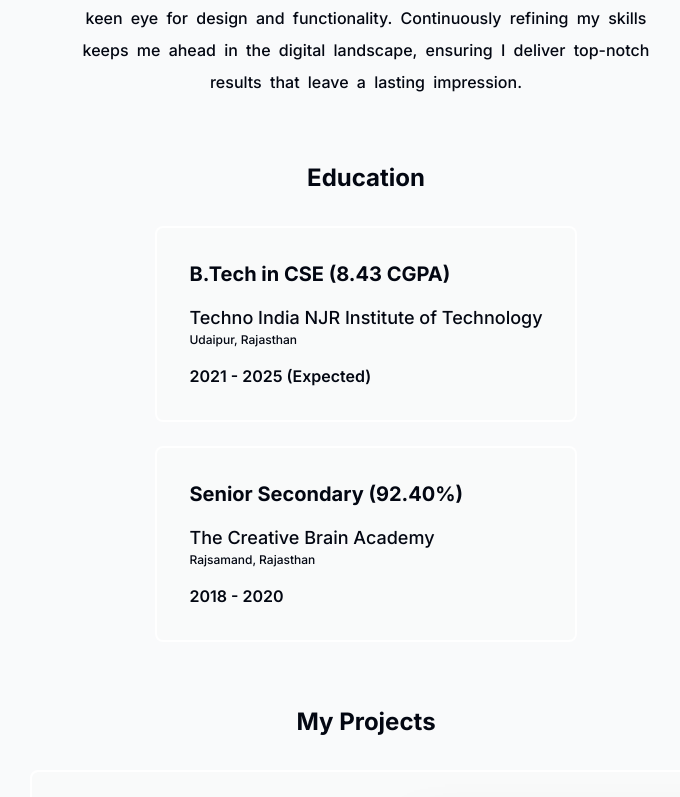
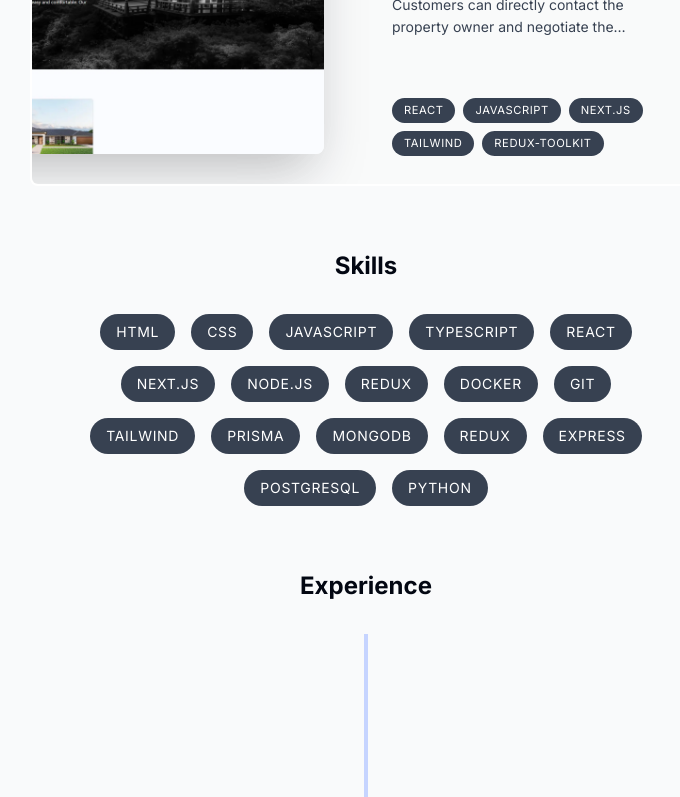
Before and after one commit to V4run-Sharma/portfolio, a Next.js app: page / in a window 1280 px wide. Shown: the part 2000-2797 px from the top of the page, without its empty margins (274-954 px from the left). Built offline with nearby package versions, Linux system fonts and the light colour scheme.

Commit message:
Experience section added

```diff
--- a/app/globals.css
+++ b/app/globals.css
@@ -16,11 +16,6 @@
 }
 
 /* Make new colors */
-:root {
-    --linkcolora: #c6d4ff;
-    --linkcolorb: #c0ddf9;
-    --linkcolorc: #bae5f4;
-    --linkcolord: #b4eeee;
-    --linkcolore: #aef6e9;
-    --linkcolorf: #a8ffe3;
+html {
+    --line-color: #f0f0f0;
 }
--- a/app/page.tsx
+++ b/app/page.tsx
@@ -1,19 +1,21 @@
 import Intro from "@/components/intro";
 import HeroPullUp from "@/components/hero-pull-up";
 import About from "@/components/about";
+import Education from "@/components/education";
 import Projects from "@/components/projects";
-import Education from "@/components/education";
 import Skills from "@/components/skills";
+import Experience from "@/components/experience";
 
 export default function Home() {
   return (
-    <main className="flex flex-col h-[5000px] justify-center items-center sm:gap-y-16 gap-y-6 sm:pt-28 p-8 pt-20">
+    <main className="flex flex-col justify-center items-center sm:gap-y-16 gap-y-6 sm:pt-28 p-8 pt-20">
       <Intro />
       <HeroPullUp />
       <About />
       <Education />
       <Projects />
       <Skills />
+      <Experience />
     </main>
   );
 }
--- a/components/education-card.tsx
+++ b/components/education-card.tsx
@@ -32,8 +32,8 @@ const EducationCard = ({
         scale: scaleProgess,
         opacity: opacityProgess,
       }}>
-      <article className="p-4 sm:p-8 rounded-lg bg-gray-50 bg-opacity-60 border-white border-2 border-opacity-80 hover:bg-opacity-100 transition">
-        <div className="flex flex-col gap-y-2 sm:gap-y-4">
+      <article className="p-[1.5px] rounded-lg bg-gradient-to-b from-[#c6d4ff] to-[#a8ffe3] flex justify-center items-center">
+        <div className="w-full h-full flex flex-col p-4 sm:p-6 bg-gray-100 hover:bg-gray-50 transition rounded-md gap-y-2 sm:gap-y-4">
           <h2 className="text-lg sm:text-xl font-bold">{degree}</h2>
           <div className="flex flex-col">
             <h3 className="text-base sm:text-lg font-medium">{college}</h3>
--- a/components/education.tsx
+++ b/components/education.tsx
@@ -11,7 +11,7 @@ const Education = () => {
   const { ref } = useSectionInView("Education", 1);
 
   return (
-    <section ref={ref} id="education" className="sm:scroll-mt-28">
+    <section ref={ref} id="education" className="scroll-mt-56">
       <div className="flex flex-col gap-y-4 sm:gap-y-8">
         <h1 className="sm:text-2xl text-xl font-bold text-center">Education</h1>
         <div className="flex flex-col gap-y-4 sm:gap-y-6">
--- /dev/null
+++ b/components/experience.tsx
@@ -0,0 +1,76 @@
+"use client";
+import React from "react";
+
+import {
+  VerticalTimeline,
+  VerticalTimelineElement,
+} from "react-vertical-timeline-component";
+import "react-vertical-timeline-component/style.min.css";
+
+import { useSectionInView } from "@/lib/hooks";
+import { experiencesData } from "@/lib/data";
+
+const Experience = () => {
+  const { ref } = useSectionInView("Experience", 0.25);
+
+  return (
+    <section id="experience" ref={ref} className="sm:scroll-mt-28">
+      <h1 className="sm:text-2xl text-xl font-bold text-center mb-4 sm:mb-8">
+        Experience
+      </h1>
+      <article className="hidden sm:block">
+        <VerticalTimeline lineColor="#c6d4ff">
+          {experiencesData.map((exp, index) => (
+            <React.Fragment key={index}>
+              <VerticalTimelineElement
+                visible={true}
+                contentStyle={{
+                  background: "#f3f4f6",
+                  color: "#020617",
+                  boxShadow: "0 0 0 4px #f9fafb",
+                  border: "0.5px solid white",
+                  textAlign: "left",
+                  padding: "1rem",
+                }}
+                contentArrowStyle={{
+                  borderRight: "0.4rem solid #020617",
+                  margin: "0 0.5rem",
+                }}
+                date={exp.date}
+                icon={exp.icon}
+                iconStyle={{
+                  padding: "0.5rem",
+                  background: "white",
+                  fontSize: "1.5rem",
+                }}>
+                <h3 className="!font-semibold !capitalize">{exp.title}</h3>
+                <p className="!mt-0">{exp.company}</p>
+                <p className="!text-sm !mt-0 !text-gray-500">{exp.location}</p>
+                <p className="!mt-2 !text-sm !text-gray-700">
+                  {exp.description}
+                </p>
+              </VerticalTimelineElement>
+            </React.Fragment>
+          ))}
+        </VerticalTimeline>
+      </article>
+      <article className="flex flex-col gap-y-4 sm:hidden">
+        {experiencesData.map((exp, index) => (
+          <React.Fragment key={index}>
+            <div className="p-[1.5px] rounded-lg bg-gradient-to-b from-[#c6d4ff] to-[#a8ffe3] flex justify-center items-center">
+              <div className="w-full h-full flex flex-col p-4 bg-gray-100 hover:bg-gray-50 transition rounded-md">
+                <h3 className="font-semibold capitalize">{exp.title}</h3>
+                <p>{exp.company}</p>
+                <p className="text-xs text-gray-500">{exp.location}</p>
+                <p className="text-xs text-gray-500 font-bold">{exp.date}</p>
+                <p className="text-sm mt-4 text-gray-700">{exp.description}</p>
+              </div>
+            </div>
+          </React.Fragment>
+        ))}
+      </article>
+    </section>
+  );
+};
+
+export default Experience;
--- a/components/header.tsx
+++ b/components/header.tsx
@@ -44,7 +44,7 @@ export default function Header() {
                 {link.name}
                 {link.name === activeSection && (
                   <motion.span
-                    className={`bg-[#d4f4ff] bg-opacity-60 rounded-full absolute inset-0 -z-10 darkbg-gray-50`}
+                    className={`bg-gradient-to-r from-[#dae3ff] to-[#d4fff1] bg-opacity-80 rounded-full absolute inset-0 -z-10 darkbg-gray-50`}
                     layoutId="activeSection"
                     transition={{
                       type: "spring",
--- a/components/skills.tsx
+++ b/components/skills.tsx
@@ -2,7 +2,7 @@
 
 import React from "react";
 
-import { delay, motion } from "framer-motion";
+import { motion } from "framer-motion";
 
 import { skillsData } from "@/lib/data";
 import { useSectionInView } from "@/lib/hooks";
@@ -17,10 +17,10 @@ const fadeInAnimationVariants = {
 };
 
 const Skills = () => {
-  const { ref } = useSectionInView("Skills", 0.25);
+  const { ref } = useSectionInView("Skills", 1);
 
   return (
-    <section ref={ref} id="skills" className="sm:scroll-mt-56">
+    <section ref={ref} id="skills" className="scroll-mt-28 sm:scroll-mt-56">
       <div className="flex flex-col max-w-xl gap-y-4 sm:gap-y-8">
         <h1 className="sm:text-2xl text-xl font-bold text-center">Skills</h1>
         <div className="flex flex-wrap justify-center items-center gap-2 sm:gap-4">
--- a/lib/data.ts
+++ b/lib/data.ts
@@ -53,8 +53,8 @@ export const education = [
 export const experiencesData = [
   {
     title: "MACHINE LEARNING WORKSHOP",
+    company: "NASSCOM FutureSkills Prime",
     location: "Udaipur, Rajasthan",
-    company: "NASSCOM FutureSkills Prime",
     description:
       "Spearheaded a hands-on workshop delving into Data Analysis and Machine Learning, gaining expertise in Supervised, Unsupervised, and Reinforcement Learning. Proficiently applied statistical methodologies like Linear, Non-Linear, and Polynomial Regression, optimizing model performance and increasing predictive accuracy by 30%.",
     icon: React.createElement(CgWorkAlt),
@@ -62,8 +62,8 @@ export const experiencesData = [
   },
   {
     title: "DATA ANALYST INTERN",
+    company: "IBM Skills Build",
     location: "Udaipur, Rajasthan (Remote)",
-    company: "IBM Skills Build",
     description:
       "Spearheaded a hands-on workshop delving into Data Analysis and Machine Learning, gaining expertise in Supervised, Unsupervised, and Reinforcement Learning. Proficiently applied statistical methodologies like Linear, Non-Linear, and Polynomial Regression, optimizing model performance and increasing predictive accuracy by 30%.",
     icon: React.createElement(FaPython),
--- a/package.json
+++ b/package.json
@@ -15,12 +15,14 @@
     "react": "^18",
     "react-dom": "^18",
     "react-icons": "^5.0.1",
-    "react-intersection-observer": "^9.8.1"
+    "react-intersection-observer": "^9.8.1",
+    "react-vertical-timeline-component": "^3.6.0"
   },
   "devDependencies": {
     "@types/node": "^20",
     "@types/react": "^18",
     "@types/react-dom": "^18",
+    "@types/react-vertical-timeline-component": "^3.3.6",
     "autoprefixer": "^10.0.1",
     "eslint": "^8",
     "eslint-config-next": "14.1.4",
```
Also changed, not shown: 1 other file (tests, documents, lock files or other folders).
